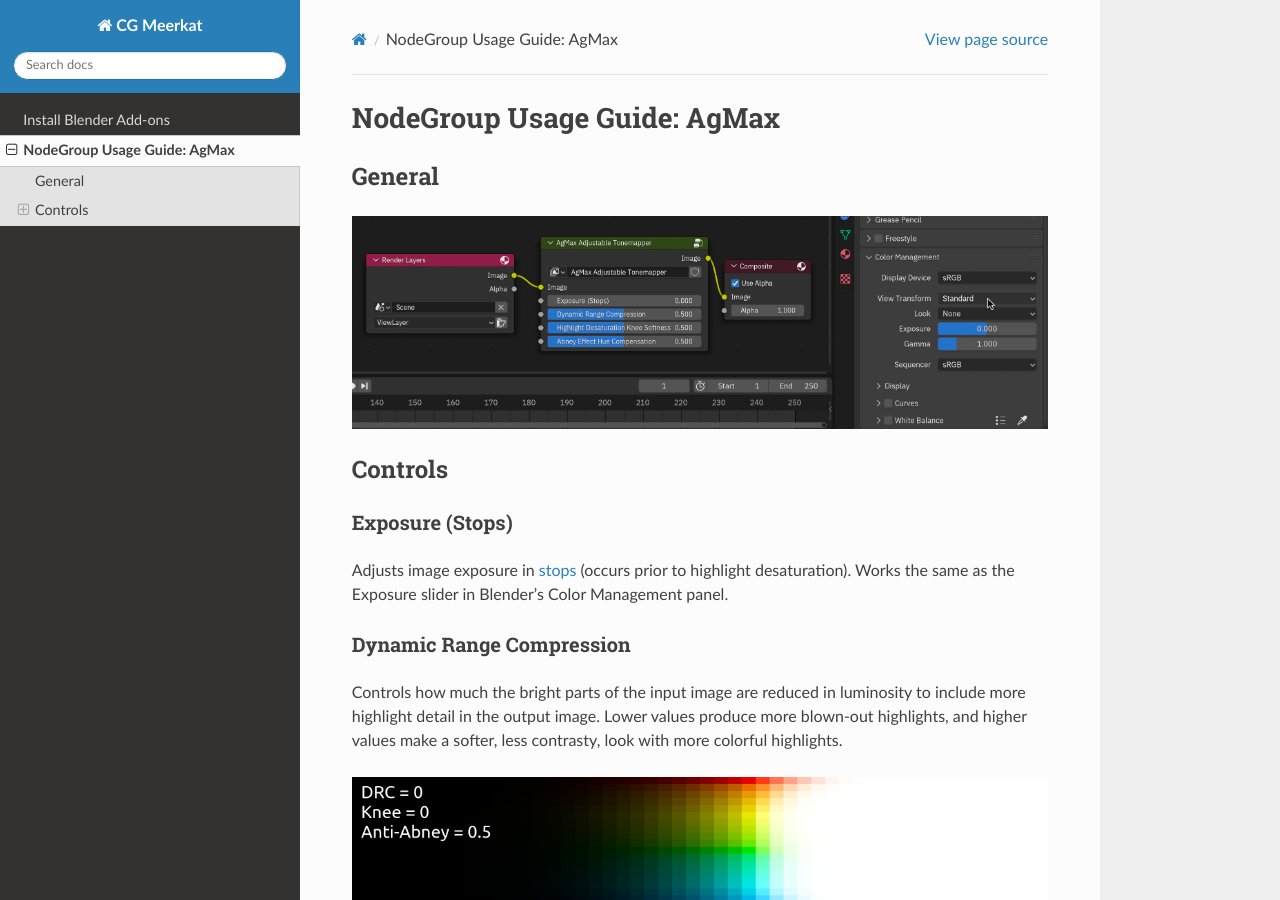
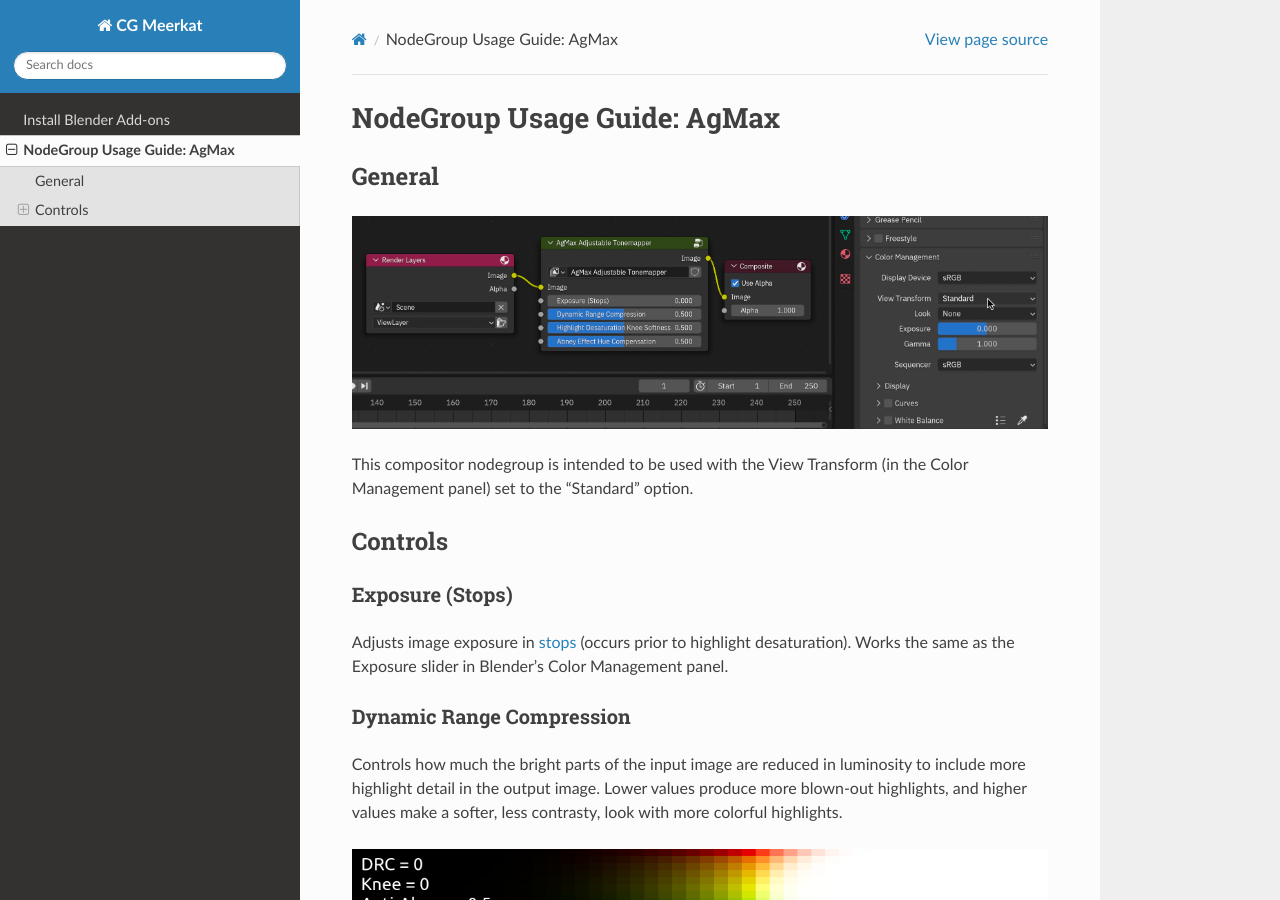
Before and after one commit to cgmeerkat/blender-addons-documentation, a Sphinx documentation site: the page built from docs/source/nodegroups/AgMax_tonemapper.rst, in a window 1280 px wide and 900 px high. Built offline with Sphinx 7.4.7 and the Read the Docs theme 3.1.0, drawn with Linux system fonts in a browser that asks for light colours.

Commit message:
Update AgMax_tonemapper.rst

```diff
--- a/docs/source/nodegroups/AgMax_tonemapper.rst
+++ b/docs/source/nodegroups/AgMax_tonemapper.rst
@@ -5,6 +5,7 @@
 ==========
 .. image:: ../images/AgMax_Screenshot.png
 
+This compositor nodegroup is intended to be used with the View Transform (in the Color Management panel) set to the “Standard” option.
 
 Controls
 ==========
```
